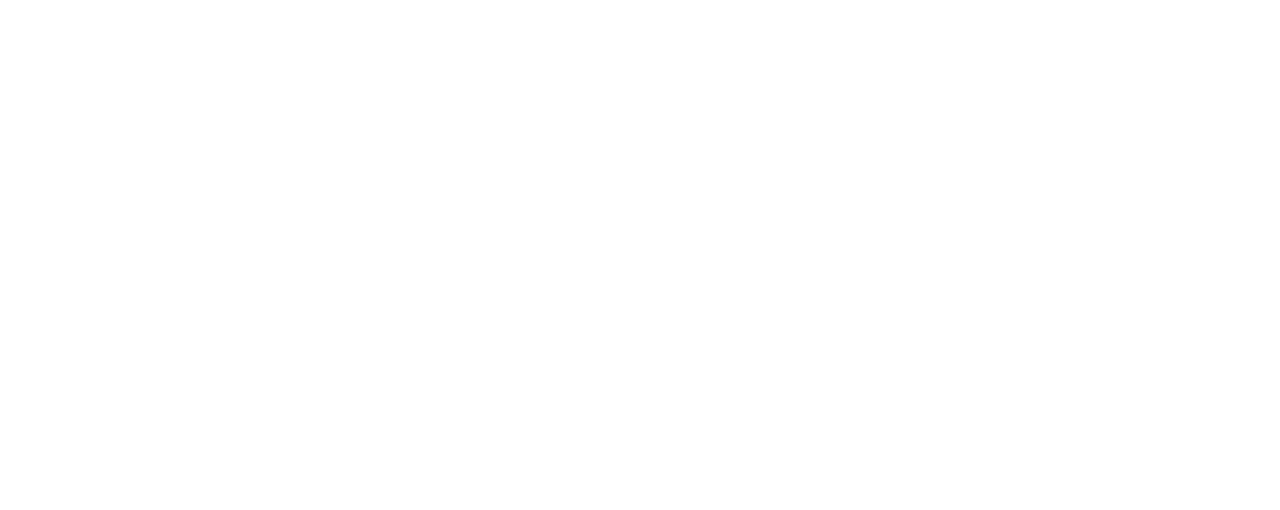
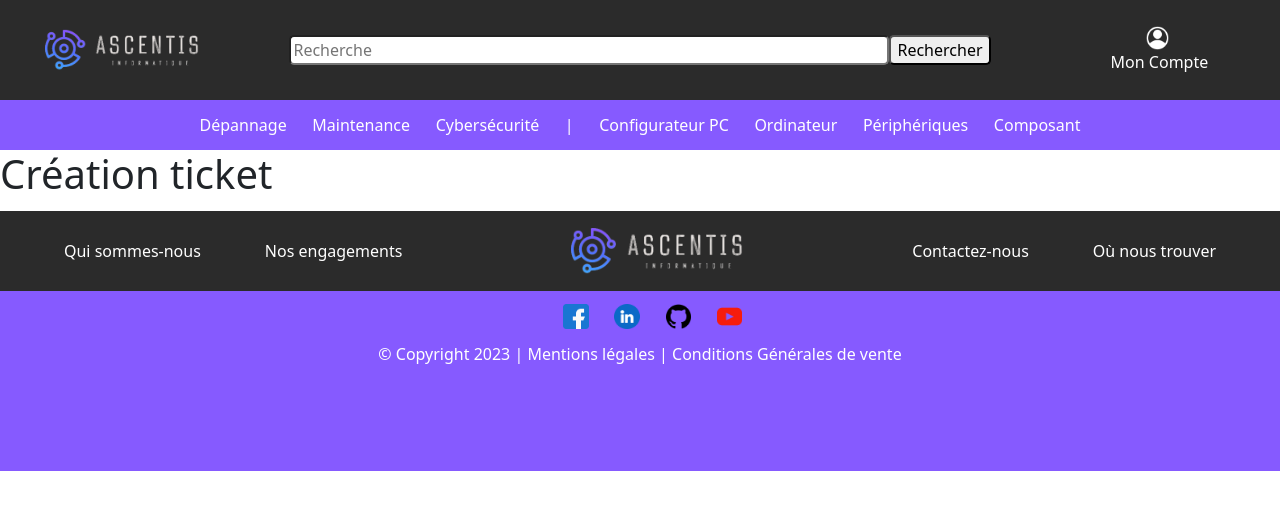
Before and after one commit to MarechalOlivier/front_ascentis, a React (Create React App) app: page /admin/create_ticket in a window 1280 px wide. Before the commit this address had no page. Shown: the top 510 px of the page. Built offline with nearby package versions, Linux system fonts and the light colour scheme.

Commit message:
start create ticket

```diff
--- a/src/App.js
+++ b/src/App.js
@@ -14,7 +14,7 @@
 import Computer from "./pages/Computer/Computer.jsx";
 import List_ticket from "./pages/List_ticket/List_ticket.jsx";
 import Ticket_details from "./pages/Ticket_details/Ticket_details.jsx";
-
+import Create_ticket from "./pages/Create_ticket/Create_ticket.jsx";
 
 function App() {
   return (
@@ -34,7 +34,7 @@
         <Route path="/admin/support_ticket" element={<Support_ticket />} />
 
         <Route path="/admin/list_ticket" element={<List_ticket />} />
-        {/* <Route path="/admin/create-ticket" element={<CreateTicket />} /> */}
+        <Route path="/admin/create_ticket" element={<Create_ticket />} />
         <Route path="/admin/ticket/:id" element={<Ticket_details />} />
         {/* <Route path="/admin/ticket/:id/update" element={<UpdateTicket />} /> */}
 
--- /dev/null
+++ b/src/pages/Create_ticket/Create_ticket.jsx
@@ -0,0 +1,18 @@
+import React from "react";
+import Header from "../../layout/header/Header";
+import Footer from "../../layout/footer/Footer";
+import { Link } from "react-router-dom";
+import style from "./style_create_ticket.scss";
+
+
+const Create_ticket =() => {
+    return(
+        <>
+            <Header />
+            <h1>Création ticket</h1>
+            <Footer />
+        </>
+    )
+}
+
+export default Create_ticket;
--- a/src/sass/index.scss
+++ b/src/sass/index.scss
@@ -11,3 +11,4 @@
 @import '../pages/Computer/style_computer.scss';
 @import '../pages/List_ticket/style_list_ticket.scss';
 @import '../pages/Ticket_details/style_ticket_details.scss';
+@import '../pages/Create_ticket/style_create_ticket.scss';
```
Also changed, not shown: src/pages/Create_ticket/style_create_ticket.scss (added).
